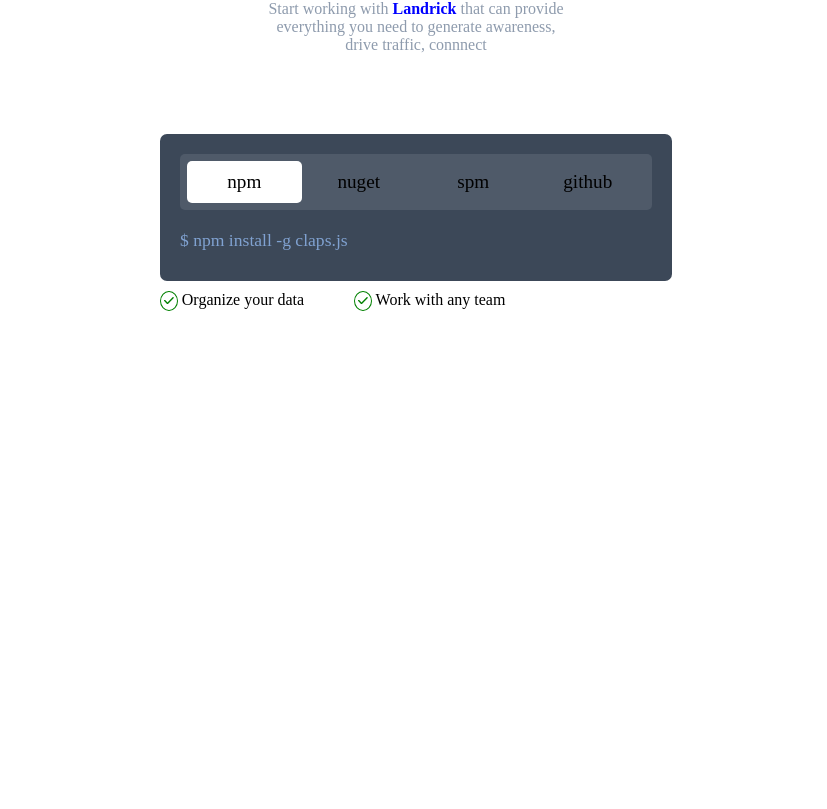
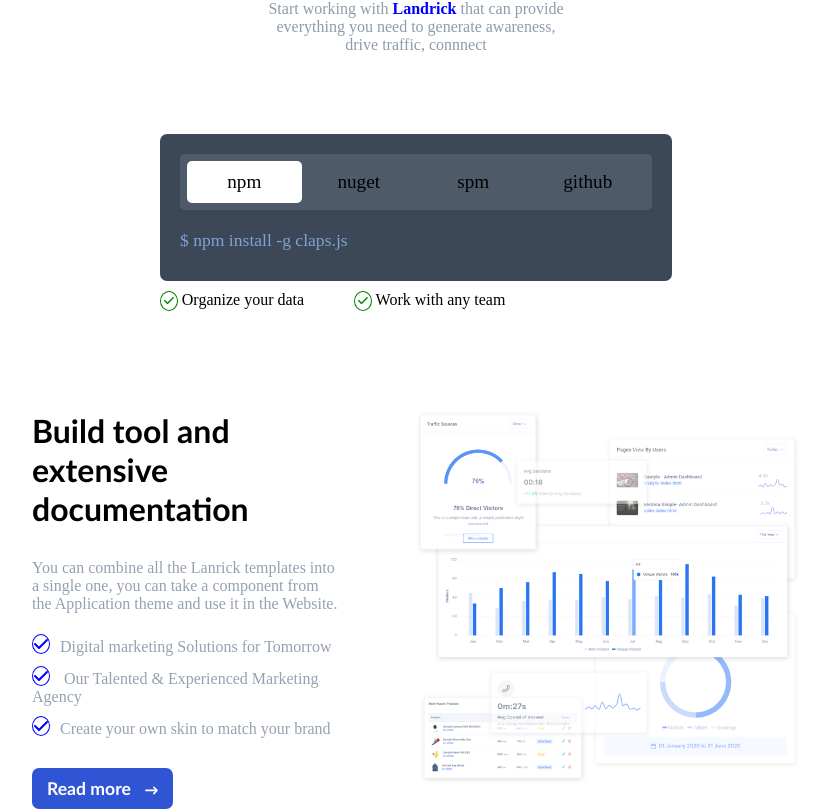
Before and after one commit to razcc/Landrick, a Vue app: page / in a window 1280 px wide. Shown: the part 1456-2265 px from the top of the page, without its empty margins (224-1051 px from the left). Before the commit the page ends 1867 px from the top, so only its background shows below. Built offline with nearby package versions, Linux system fonts and the light colour scheme.

Commit message:
InfoComp

```diff
--- a/src/App.vue
+++ b/src/App.vue
@@ -15,8 +15,8 @@
 </template>
 
 <script>
-import HeaderComp from "./components/HeaderComp.vue";
-import MainComp from "./components/MainComp.vue";
+import HeaderComp from "./components/HeaderComp/HeaderComp.vue";
+import MainComp from "./components/MainComp/MainComp.vue";
 
 export default {
 	name: "App",
--- a/src/components/HeaderComp.vue
+++ b/src/components/HeaderComp/HeaderComp.vue
@@ -2,7 +2,7 @@
 	<header id="contHeader">
 		<!-- Logo -->
 		<div class="contLogo">
-			<img src="../assets/img/logo-dark.png" alt="Logo" />
+			<img src="../../assets/img/logo-dark.png" alt="Logo" />
 		</div>
 
 		<!-- NavBar Menu-->
@@ -24,8 +24,8 @@
 </template>
 
 <script>
-import NavBarComp from "./HeaderComp/NavBarComp.vue";
-import AccessOption from "./HeaderComp/AccessOption.vue";
+import NavBarComp from "./NavBarComp.vue";
+import AccessOption from "./AccessOption.vue";
 
 export default {
 	name: "HeaderComp",
--- /dev/null
+++ b/src/components/MainComp/InfoComp.vue
@@ -0,0 +1,125 @@
+<template>
+	<div id="infoComp">
+		<!-- Col Left -->
+		<div class="colLeft">
+			<!-- Titolo -->
+			<h1>Build tool and extensive documentation</h1>
+
+			<!-- Paragrafo -->
+			<p>
+				You can combine all the Lanrick templates into a single one, you
+				can take a component from the Application theme and use it in
+				the Website.
+			</p>
+
+			<!-- Check -->
+			<div class="check">
+				<div>
+					<span><font-awesome-icon icon="fa-solid fa-check" /></span>
+					<span>Digital marketing Solutions for Tomorrow</span>
+				</div>
+				<div>
+					<span><font-awesome-icon icon="fa-solid fa-check" /></span>
+					<span>
+						Our Talented <span>&#38;</span> Experienced Marketing
+						Agency
+					</span>
+				</div>
+				<div>
+					<span><font-awesome-icon icon="fa-solid fa-check" /></span>
+					<span>Create your own skin to match your brand</span>
+				</div>
+			</div>
+
+			<!-- Bottone Read More -->
+			<Button
+				>Read more
+				<span
+					><font-awesome-icon
+						icon="fa-solid fa-arrow-right-long" /></span
+			></Button>
+		</div>
+
+		<!-- Col Right -->
+		<div class="colRight">
+			<img src="../../assets/img//1.png" alt="" />
+		</div>
+	</div>
+</template>
+
+<script>
+export default {
+	name: "InfoComp",
+};
+</script>
+
+<style lang="scss" scoped>
+#infoComp {
+	display: flex;
+	width: 60%;
+	margin: auto;
+	justify-content: space-between;
+
+	// Col Left
+	.colLeft {
+		width: 40%;
+
+		// Titolo
+		h1 {
+			font-family: "Trebuchet MS", "Lucida Sans Unicode", "Lucida Grande",
+				"Lucida Sans", Arial, sans-serif;
+			margin-bottom: 10%;
+		}
+
+		// Paragrafo
+		p {
+			margin-bottom: 7%;
+			color: rgba(149, 161, 178, 1);
+		}
+
+		// Ckeck List
+		.check {
+			color: rgba(149, 161, 178, 1);
+
+			div {
+				margin-bottom: 10px;
+			}
+
+			// Ckck Symbol
+			.fa-check {
+				color: blue;
+				border: 1px solid blue;
+				padding: 1px;
+				border-radius: 50%;
+				margin-right: 10px;
+			}
+		}
+
+		Button {
+			background-color: rgba(47, 85, 212, 1);
+			border: none;
+			border-radius: 7px;
+			font-size: 1.1rem;
+			font-weight: bold;
+			font-family: "Gill Sans", "Gill Sans MT", Calibri, "Trebuchet MS",
+				sans-serif;
+			color: white;
+			padding: 10px 15px;
+			margin-top: 20px;
+
+			.fa-arrow-right-long {
+				margin-left: 10px;
+				font-size: 0.8rem;
+			}
+		}
+	}
+
+	// ColRight
+	.colRight {
+		width: 50%;
+		img {
+			width: 100%;
+		}
+	}
+}
+</style>
--- a/src/components/MainComp.vue
+++ b/src/components/MainComp/MainComp.vue
@@ -30,13 +30,17 @@
 
 		<!-- Quickstrt Comp -->
 		<QuickstartComp />
+
+		<!-- Info Comp -->
+		<InfoComp />
 	</main>
 </template>
 
 <script>
-import IntroComp from "./MainComp/IntroComp.vue";
-import FeaturesComp from "./MainComp/FeaturesComp.vue";
-import QuickstartComp from "./MainComp/QuickstartComp.vue";
+import IntroComp from "./IntroComp.vue";
+import FeaturesComp from "./FeaturesComp.vue";
+import QuickstartComp from "./QuickstartComp.vue";
+import InfoComp from "./InfoComp.vue";
 
 export default {
 	name: "MainComp",
@@ -44,6 +48,7 @@ export default {
 		IntroComp,
 		FeaturesComp,
 		QuickstartComp,
+		InfoComp,
 	},
 	props: {
 		propsArrayCLientiFidati: Array,
--- a/src/components/MainComp/QuickstartComp.vue
+++ b/src/components/MainComp/QuickstartComp.vue
@@ -20,10 +20,10 @@
 						<div
 							v-for="(elem, index) in arrQuickStart"
 							:key="index"
-							@click="comandoInstallazione(elem.name, index)"
+							@click="quickstartFunction(elem.name, index)"
 							:class="{ activeElement: elem.active }"
 						>
-							<span>{{ elem.name }}</span>
+							<span>{{ elem.name | toLoweCase() }}</span>
 						</div>
 					</div>
 
@@ -65,35 +65,37 @@ export default {
 		return {
 			arrQuickStart: [
 				{
-					name: "npm",
-					link: "#",
-					active: true,
-				},
-				{
-					name: "nuget",
+					name: "Npm",
 					link: "#",
 					active: false,
 				},
 				{
-					name: "spm",
+					name: "Nuget",
 					link: "#",
 					active: false,
 				},
 				{
-					name: "github",
+					name: "Spm",
+					link: "#",
+					active: false,
+				},
+				{
+					name: "Github",
 					link: "#",
 					active: false,
 				},
 			],
+
 			installCommand: "",
 			npmIstall: "$ npm install -g claps.js",
 			nugetInstall: "coming soon ...",
 			spmInstall: "coming soon ...",
 			githubInstall: "coming soon ...",
+			varLowerCase: "",
 		};
 	},
 	methods: {
-		comandoInstallazione(name, index) {
+		quickstartFunction(name, index) {
 			if (name == "npm") {
 				this.installCommand = this.npmIstall;
 			} else if (name == "nuget") {
@@ -110,6 +112,12 @@ export default {
 			this.arrQuickStart[index].active =
 				!this.arrQuickStart[index].active;
 		},
+	},
+	mounted() {
+		this.arrQuickStart[0].active = true;
+		this.arrQuickStart.forEach((element) => {
+			element.name = element.name.toLowerCase();
+		});
 	},
 };
 </script>
--- a/src/main.js
+++ b/src/main.js
@@ -8,13 +8,13 @@ import { library } from '@fortawesome/fontawesome-svg-core'
 import { FontAwesomeIcon } from '@fortawesome/vue-fontawesome'
 
 /* import specific icons */
-import { faUserSecret, faMagnifyingGlass, faUser, faBarsStaggered, faChevronDown, faChevronUp, faChevronRight, faSun, faCheck } from '@fortawesome/free-solid-svg-icons'
+import { faUserSecret, faMagnifyingGlass, faUser, faBarsStaggered, faChevronDown, faChevronUp, faChevronRight, faSun, faCheck, faArrowRightLong } from '@fortawesome/free-solid-svg-icons'
 
 // Icone Brands
 import { faGithub as faGithubBrands } from '@fortawesome/free-brands-svg-icons'
 
 /* add icons to the library */
-library.add(faUserSecret, faMagnifyingGlass, faUser, faBarsStaggered, faGithubBrands, faChevronDown, faChevronUp, faChevronRight, faSun, faCheck)
+library.add(faUserSecret, faMagnifyingGlass, faUser, faBarsStaggered, faGithubBrands, faChevronDown, faChevronUp, faChevronRight, faSun, faCheck, faArrowRightLong)
 
 /* add font awesome icon component */
 Vue.component('font-awesome-icon', FontAwesomeIcon)
```
Also changed, not shown: src/components/FooterComp/FooterComp.vue (added).
